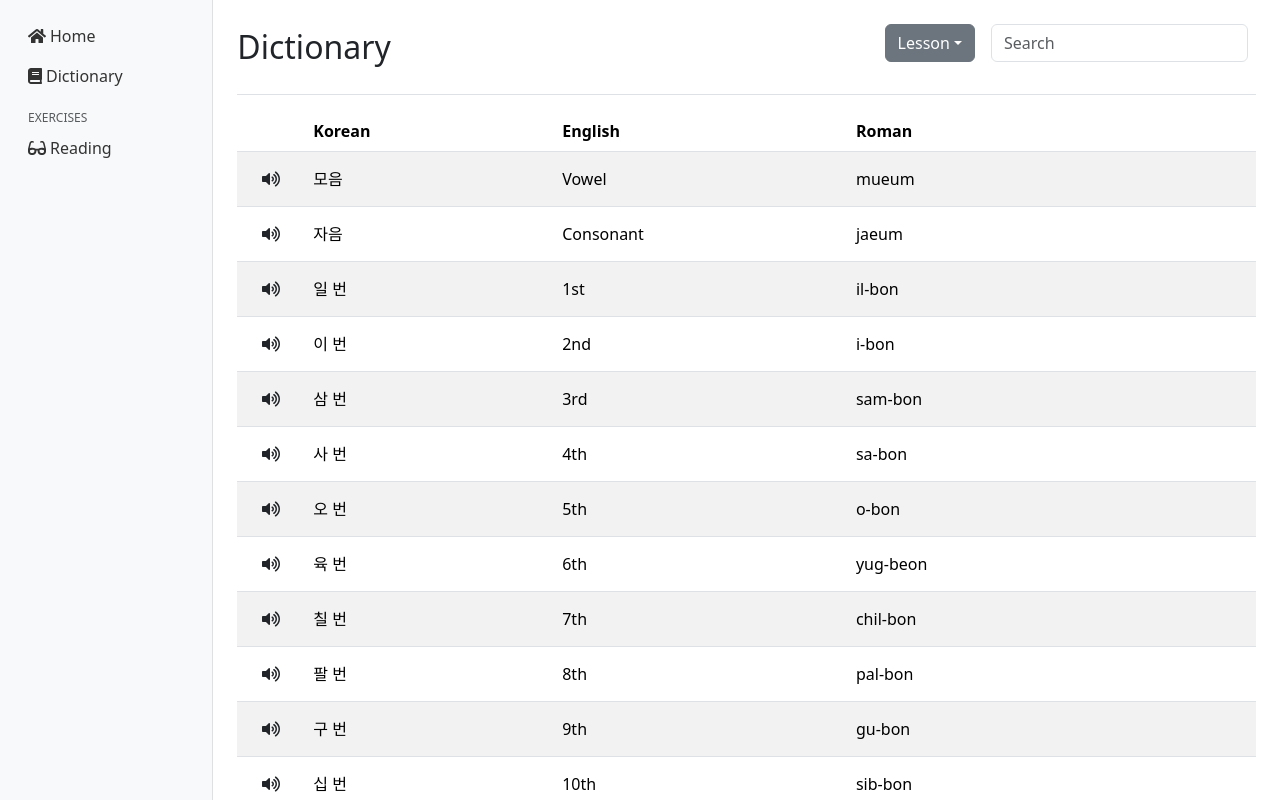
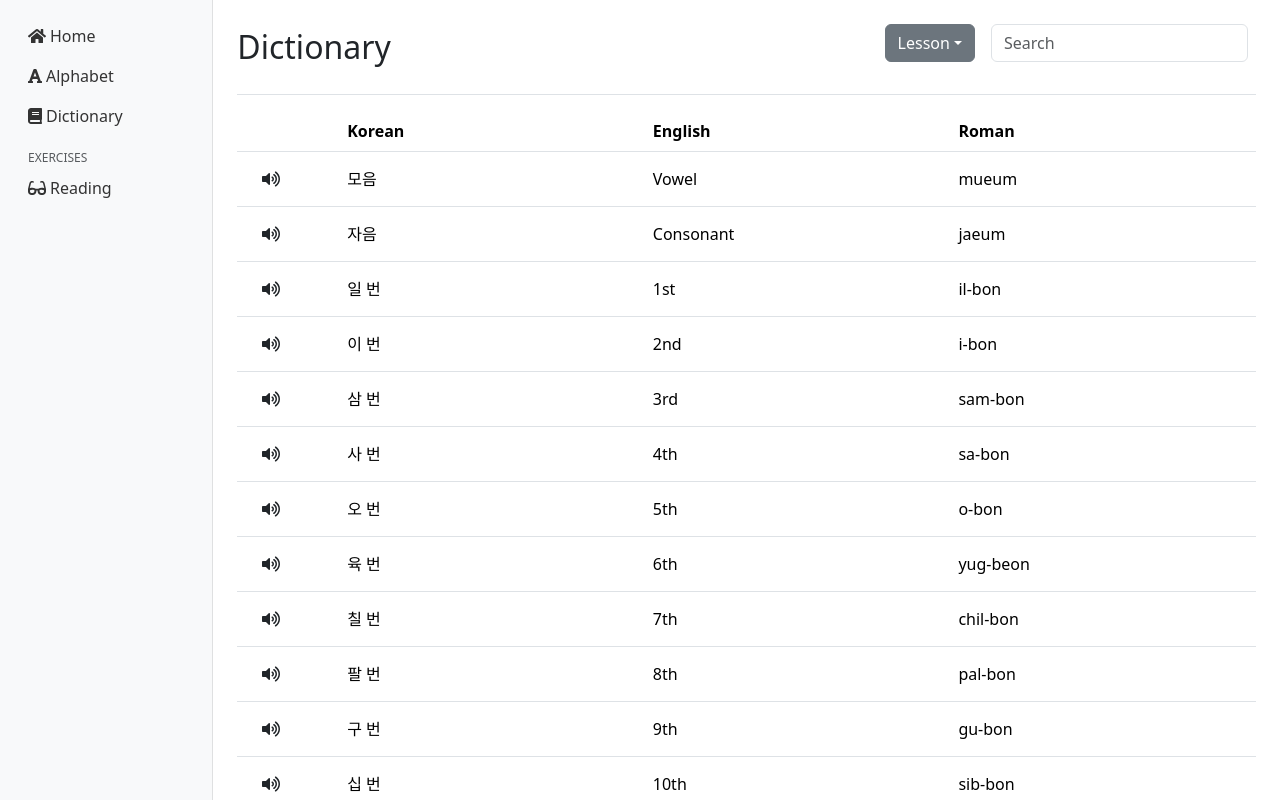
Before and after one commit to GTRekter/MetisPlatform, a React (Create React App) app in the folder web/: page /dictionary in a window 1280 px wide. Shown: the top 802 px of the page. Built offline with nearby package versions, Linux system fonts and the light colour scheme.

Commit message:
add alphabet

```diff
--- a/web/src/components/App.js
+++ b/web/src/components/App.js
@@ -3,7 +3,8 @@ import { Route } from 'react-router';
 import { Layout } from './Layout';
 import Home from './Home';
 // import Login from './Login';
-import Dictionary from './Dictionary';
+import Dictionary from '../pages/Dictionary';
+import Alphabet from '../pages/Alphabet';
 import Reading from './Reading';
 // import ProductCreationForm from './ProductCreationForm';
 
@@ -13,6 +14,7 @@ export default class App extends Component {
             <Layout>
               <Route exact path='/' component={Home} />
               {/* <Route exact path='/login' component={Login} /> */}
+              <Route exact path='/alphabet' component={Alphabet} />
               <Route exact path='/dictionary' component={Dictionary} />
               <Route exact path='/reading' component={Reading} />
               {/* <Route exact path='/addproduct' component={ProductCreationForm} /> */}
--- a/web/src/components/Reading.js
+++ b/web/src/components/Reading.js
@@ -18,7 +18,7 @@ export default class Reading extends Component {
         }
         this.onClickAddError = this.onClickAddError.bind(this);
         this.onClickAddCorrect = this.onClickAddCorrect.bind(this);
-        // this.onClickUpdateWordsByAlphabet = this.onClickUpdateWordsByAlphabet.bind(this);
+        this.onClickUpdateWordsByAlphabet = this.onClickUpdateWordsByAlphabet.bind(this);
         this.onClickViewTranslation = this.onClickViewTranslation.bind(this);
         this.onClickUpdateWordsByLessonId = this.onClickUpdateWordsByLessonId.bind(this);
         this.onClickUpdateWordsByAll = this.onClickUpdateWordsByAll.bind(this);
@@ -87,15 +87,15 @@ export default class Reading extends Component {
             correct: []
         });
     };
-    // onClickUpdateWordsByAlphabet = () => {
-    //     var mappedJson = LessonsService.getAlphabet();
-    //     this.setState({
-    //         words: this.shuffle(mappedJson),
-    //         currentWord: mappedJson[0],
-    //         errors: [],
-    //         correct: []
-    //     });
-    // };
+    onClickUpdateWordsByAlphabet = () => {
+        var mappedJson = LessonsService.getAlphabet();
+        this.setState({
+            words: this.shuffle(mappedJson),
+            currentWord: mappedJson[0],
+            errors: [],
+            correct: []
+        });
+    };
     updateCounters = (isError) => {
         if (this.state.words.length > (this.state.errors.length + this.state.correct.length) + 1) {
             if (isError) {
@@ -136,7 +136,7 @@ export default class Reading extends Component {
         }
         var lessonsOptions = [];
         lessonsOptions.push(<li key="0"><span className="dropdown-item pointer" onClick={() => this.onClickUpdateWordsByAll()}>All</span></li>);
-        // lessonsOptions.push(<li key="1"><span className="dropdown-item pointer" onClick={() => this.onClickUpdateWordsByAlphabet()}>Alphabet</span></li>);
+        lessonsOptions.push(<li key="1"><span className="dropdown-item pointer" onClick={() => this.onClickUpdateWordsByAlphabet()}>Alphabet</span></li>);
         for (var index = 0; index < this.state.lessonsCount; index++) {
             lessonsOptions.push(<li key={index+2}><span className="dropdown-item pointer" data-index={index} onClick={(element) => this.onClickUpdateWordsByLessonId(element)}>{index}</span></li>);
         }
--- a/web/src/components/Sidebar.js
+++ b/web/src/components/Sidebar.js
@@ -1,7 +1,7 @@
 import React, { Component } from 'react';
 import { Link } from 'react-router-dom';
 import { FontAwesomeIcon } from '@fortawesome/react-fontawesome'
-import { faBook, faSpellCheck, faGlasses, faHome, faFont } from '@fortawesome/free-solid-svg-icons'
+import { faBook, faGlasses, faHome, faFont } from '@fortawesome/free-solid-svg-icons'
 import './Sidebar.css';
 
 export default class Sidebar extends Component {
@@ -16,14 +16,14 @@ export default class Sidebar extends Component {
                                 <span className="px-1 d-none d-md-inline">Home</span>
                             </Link>
                         </li>
-                        {/* <li className="nav-item mt-0">
-                            <Link className="nav-link" to='/dictionary/alphabet'>
+                        <li className="nav-item mt-0">
+                            <Link className="nav-link" to='/alphabet'>
                                 <FontAwesomeIcon icon={faFont} />
                                 <span className="px-1 d-none d-md-inline">Alphabet</span>
                             </Link>
-                        </li> */}
+                        </li>
                         <li className="nav-item mt-0">
-                            <Link className="nav-link" to='/dictionary/lessons'>
+                            <Link className="nav-link" to='/dictionary'>
                                 <FontAwesomeIcon icon={faBook} />
                                 <span className="px-1 d-none d-md-inline">Dictionary</span>
                             </Link>
--- /dev/null
+++ b/web/src/components/WordList.js
@@ -0,0 +1,47 @@
+import React, { Component } from 'react'
+import SpeechService from '../services/SpeechService';
+import { FontAwesomeIcon } from '@fortawesome/react-fontawesome'
+import { faVolumeUp } from '@fortawesome/free-solid-svg-icons'
+
+export default class WordList extends Component {
+    constructor(props) {
+        super(props)
+        // console.log(props)
+        this.onClickPronounceWords = this.onClickPronounceWords.bind(this);
+    }
+    onClickPronounceWords = (string) => {
+        SpeechService.synthesizeSpeech(string);
+    }
+    render() {
+        return (
+            <div className="word-list">
+                <table className="table">
+                    <thead>
+                        <tr>
+                            <th className='w-10'></th>
+                            <th className='w-30'>Korean</th>
+                            <th className='w-30'>English</th>
+                            <th className='w-30'>Roman</th>
+                        </tr>
+                    </thead>
+                    <tbody>
+                        {
+                            this.props.words.map((word, index) =>
+                                <tr key={index} className='align-middle'>
+                                    <td>
+                                        <button className="btn btn-link mx-1 link-dark" onClick={() => this.onClickPronounceWords(word.korean)}>
+                                            <FontAwesomeIcon icon={faVolumeUp} />
+                                        </button>
+                                    </td>
+                                    <td>{word.korean}</td>
+                                    <td>{word.english}</td>
+                                    <td>{word.roman}</td>
+                                </tr>
+                            )
+                        }
+                    </tbody>
+                </table>
+            </div>
+        )
+    }
+}
--- a/web/src/data/alphabet.json
+++ b/web/src/data/alphabet.json
@@ -1,206 +1,244 @@
-[
 {
     "words": [
         {
             "korean": "ㄱ",
+            "english": "g/k",
             "roman": "g/k",
             "description": "Pronounced as in gold/kit"
         },
         {
             "korean": "ㄴ",
-                "roman": "g/k",
+            "english": "n",
+            "roman": "n",
             "description": "Pronounced as in near"
         },
         {
             "korean": "ㄷ",
+            "english": "d/t",
             "roman": "d/t",
             "description": "Pronounced as in day/hat"
         },
         {
             "korean": "ㄹ",
+            "english": "r/l",
             "roman": "r/l",
             "description": "Pronounced as in rabbit/ball"
         },
         {
             "korean": "ㅁ",
+            "english": "m",
             "roman": "m",
             "description": "Pronounced as in moon"
         },
         {
             "korean": "ㅂ",
+            "english": "b/p",
             "roman": "b/p",
             "description": "Pronounced as in boy/map"
         },
         {
             "korean": "ㅅ",
+            "english": "s/t",
             "roman": "s/t",
             "description": "Pronounced as in smile/rat"
         },
         {
             "korean": "ㅇ",
+            "english": "silent/ng",
             "roman": "silent/ng",
             "description": "Pronounced as in kingdom"
         },
         {
             "korean": "ㅈ",
+            "english": "j/t",
             "roman": "j/t",
             "description": "Pronounced as in joy/hat"
         },
         {
             "korean": "ㅊ",
+            "english": "ch/t",
             "roman": "ch/t",
             "description": "Pronounced as in chin/kit"
         },
         {
             "korean": "ㅋ",
+            "english": "k",
             "roman": "k",
             "description": "Pronounced as in kid"
         },
         {
             "korean": "ㅌ",
+            "english": "t",
             "roman": "t",
             "description": "Pronounced as in toy"
         },
         {
             "korean": "ㅍ",
+            "english": "p",
             "roman": "p",
             "description": "Pronounced as in play"
         },
         {
             "korean": "ㅎ",
+            "english": "h/t",
             "roman": "h/t",
             "description": "Pronounced as in hand/rat"
         },
         {
             "korean": "ㄲ",
+            "english": "gg/k",
             "roman": "gg/k",
             "description": "Pronounced as in great/back"
         },
         {
             "korean": "ㄸ",
+            "english": "dd/t",
             "roman": "dd/t",
             "description": "Pronounced as in desk/bat"
         },
         {
             "korean": "ㅃ",
+            "english": "bb/pp",
             "roman": "bb/pp",
             "description": "Pronounced as in brain/snap"
         },
         {
             "korean": "ㅆ",
+            "english": "ss/t",
             "roman": "ss/t",
             "description": "Pronounced as in smile/rat"
         },
         {
             "korean": "ㅉ",
+            "english": "jj/t",
             "roman": "jj/t",
             "description": "Pronounced as in joy/hat"
         },
         {
             "korean": "ㅏ",
+            "english": "a",
             "roman": "a",
-                "description": "Pronounced as in gold/kit"
+            "description": "Pronounced as in father"
         },
         {
             "korean": "ㅐ",
+            "english": "ae",
             "roman": "ae",
-                "description": "Pronounced as in near"
+            "description": "Pronounced as in pay"
         },
         {
             "korean": "ㅑ",
+            "english": "ya",
             "roman": "ya",
-                "description": "Pronounced as in day/hat"
+            "description": "Pronounced as in yacht"
         },
         {
             "korean": "ㅒ",
+            "english": "yae",
             "roman": "yae",
-                "description": "Pronounced as in rabbit/ball"
+            "description": "Pronounced as in yea!"
         },
         {
             "korean": "ㅓ",
+            "english": "eo",
             "roman": "eo",
-                "description": "Pronounced as in moon"
+            "description": "Pronounced as in young"
         },
         {
             "korean": "ㅔ",
+            "english": "e",
             "roman": "e",
-                "description": "Pronounced as in boy/map"
+            "description": "Pronounced as in set"
         },
         {
             "korean": "ㅕ",
+            "english": "yeo",
             "roman": "yeo",
-                "description": "Pronounced as in smile/rat"
+            "description": "Pronounced as in young"
         },
         {
             "korean": "ㅖ",
+            "english": "ye",
             "roman": "ye",
-                "description": "Pronounced as in kingdom"
+            "description": "Pronounced as in yet"
         },
         {
             "korean": "ㅗ",
+            "english": "o",
             "roman": "o",
-                "description": "Pronounced as in joy/hat"
+            "description": "Pronounced as in yo yo"
         },
         {
             "korean": "ㅘ",
+            "english": "wa",
             "roman": "wa",
-                "description": "Pronounced as in chin/kit"
+            "description": "Pronounced as in water"
         },
         {
             "korean": "ㅙ",
+            "english": "wae",
             "roman": "wae",
-                "description": "Pronounced as in kid"
+            "description": "Pronounced as in waiter"
         },
         {
             "korean": "ㅚ",
+            "english": "oi",
             "roman": "oi",
-                "description": "Pronounced as in toy"
+            "description": "Pronounced as in wait"
         },
         {
             "korean": "ㅛ",
+            "english": "yo",
             "roman": "yo",
-                "description": "Pronounced as in play"
+            "description": "Pronounced as in yo yo"
         },
         {
             "korean": "ㅜ",
+            "english": "u",
             "roman": "u",
-                "description": "Pronounced as in hand/rat"
+            "description": "Pronounced as in cool"
         },
         {
             "korean": "ㅝ",
+            "english": "weo",
             "roman": "weo",
-                "description": "Pronounced as in great/back"
+            "description": "Pronounced as in won"
         },
         {
             "korean": "ㅞ",
+            "english": "we",
             "roman": "we",
-                "description": "Pronounced as in desk/bat"
+            "description": "Pronounced as in wet"
         },
         {
             "korean": "ㅟ",
+            "english": "ui",
             "roman": "ui",
-                "description": "Pronounced as in brain/snap"
+            "description": "Pronounced as in we"
         },
         {
             "korean": "ㅠ",
+            "english": "yu",
             "roman": "yu",
-                "description": "Pronounced as in smile/rat"
+            "description": "Pronounced as in you"
         },
         {
             "korean": "ㅡ",
+            "english": "u",
             "roman": "u",
-                "description": "Pronounced as in joy/hat"
+            "description": "Pronounced as in good"
         },
         {
             "korean": "ㅢ",
+            "english": "ui",
             "roman": "ui",
-                "description": "Pronounced as in joy/hat"
+            "description": "Pronounced as in wisdom"
         },
         {
             "korean": "ㅣ",
+            "english": "i",
             "roman": "i",
-                "description": "Pronounced as in joy/hat"
+            "description": "Pronounced as in sheep"
         }
     ]
 }
-]
--- a/web/src/index.css
+++ b/web/src/index.css
@@ -1,5 +1,17 @@
 .pointer {
   cursor: pointer;
+}
+.w-10 {
+  width: 10%;
+}
+.w-20 {
+  width: 20%;
+}
+.w-30 {
+  width: 30%;
+}
+.w-40 {
+  width: 40%;
 }
 .mx-n1 {
   margin-right: -0.75rem;
@@ -11,47 +23,3 @@
     margin-left: -1.5rem;
   }
 }
-
-body {
-  font-size: .875rem;
-}
-
-.feather {
-  width: 16px;
-  height: 16px;
-  vertical-align: text-bottom;
-}
-
-/*
- * Navbar
- */
-
-.navbar-brand {
-  padding-top: .75rem;
-  padding-bottom: .75rem;
-  font-size: 1rem;
-  background-color: rgba(0, 0, 0, .25);
-  box-shadow: inset -1px 0 0 rgba(0, 0, 0, .25);
-}
-
-.navbar .navbar-toggler {
-  top: .25rem;
-  right: 1rem;
-}
-
-.navbar .form-control {
-  padding: .75rem 1rem;
-  border-width: 0;
-  border-radius: 0;
-}
-
-.form-control-dark {
-  color: #fff;
-  background-color: rgba(255, 255, 255, .1);
-  border-color: rgba(255, 255, 255, .1);
-}
-
-.form-control-dark:focus {
-  border-color: transparent;
-  box-shadow: 0 0 0 3px rgba(255, 255, 255, .25);
-}
--- /dev/null
+++ b/web/src/pages/Alphabet.js
@@ -0,0 +1,38 @@
+import React, { Component } from 'react'
+import LessonsService from '../services/LessonsService';
+import WordList from '../components/WordList';
+
+export default class Alphabet extends Component {
+    constructor(props) {
+        super(props)
+        this.state = {
+            words: []
+        }
+        this.onChangeQueryString = this.onChangeQueryString.bind(this);
+    }
+    componentDidMount() {
+        this.setState({
+            words: LessonsService.getAlphabet()
+        });
+    }
+    onChangeQueryString = (event) => {
+        this.setState({
+            words: LessonsService.getAllWordsFromString(event.target.value)
+        });
+    }
+    render() {
+        return (
+            <div>
+                <div className="d-flex justify-content-between flex-wrap flex-md-nowrap align-items-center pt-3 pb-2 mb-3 border-bottom">
+                    <h1 className="h2">Alphabet</h1>
+                    <div className="btn-toolbar mb-2 mb-md-0">
+                        <div className="input-group mb-3 px-2 py-2">
+                            <input type="text" className="form-control" placeholder="Search" aria-label="Word" name="searchQuery" value={this.state.searchQuery} onChange={(element) => this.onChangeQueryString(element)} />
+                        </div>
+                    </div>
+                </div>
+                <WordList words={this.state.words} />
+            </div>
+        )
+    }
+}
--- a/web/src/components/Dictionary.js
+++ b/web/src/pages/Dictionary.js
@@ -1,8 +1,6 @@
 import React, { Component } from 'react'
 import LessonsService from '../services/LessonsService';
-import SpeechService from '../services/SpeechService';
-import { FontAwesomeIcon } from '@fortawesome/react-fontawesome'
-import { faVolumeUp } from '@fortawesome/free-solid-svg-icons'
+import WordList from '../components/WordList';
 
 export default class Dictionary extends Component {
     constructor(props) {
@@ -12,7 +10,6 @@ export default class Dictionary extends Component {
             lessonsCount: 0
         }
         this.onChangeQueryString = this.onChangeQueryString.bind(this);
-        this.onClickPronounceWords = this.onClickPronounceWords.bind(this);
         this.onClickUpdateWordsByLessonId = this.onClickUpdateWordsByLessonId.bind(this);
         this.onClickUpdateWordsByAll = this.onClickUpdateWordsByAll.bind(this);
     }
@@ -38,9 +35,6 @@ export default class Dictionary extends Component {
             words: LessonsService.getAllWordsFromString(event.target.value)
         });
     }
-    onClickPronounceWords = (string) => {
-        SpeechService.synthesizeSpeech(string);
-    }
     render() {
         var lessonsOptions = [];
         lessonsOptions.push(<li key="0"><span className="dropdown-item pointer" onClick={() => this.onClickUpdateWordsByAll()}>All</span></li>);
@@ -65,32 +59,7 @@ export default class Dictionary extends Component {
                         </div>
                     </div>
                 </div>
-                <table className="table table-striped">
-                    <thead>
-                        <tr>
-                            <th></th>
-                            <th>Korean</th>
-                            <th>English</th>
-                            <th>Roman</th>
-                        </tr>
-                    </thead>
-                    <tbody>
-                        {
-                            this.state.words.map((word,index) =>
-                                <tr key={index} className='align-middle'>
-                                    <td>
-                                        <button className="btn btn-link mx-1 link-dark" onClick={() => this.onClickPronounceWords(word.korean)}>
-                                            <FontAwesomeIcon icon={faVolumeUp} />
-                                        </button>
-                                    </td>
-                                    <td>{word.korean}</td>
-                                    <td>{word.english}</td>
-                                    <td>{word.roman}</td>
-                                </tr>
-                            )
-                        }
-                    </tbody>
-                </table>
+                <WordList words={this.state.words} />
             </div>
         )
     }
--- a/web/src/services/LessonsService.js
+++ b/web/src/services/LessonsService.js
@@ -17,23 +17,23 @@ class LessonsService {
                 }
             })
         });
+        console.log(wordArrays);
         var words = [];
         for(var i = 0; i < wordArrays.length; i++) {
             words = words.concat(wordArrays[i]);
         }
+        console.log(words);
         return words;
     }
     getAlphabet(){
-        return dataAlphabet.map(lesson => {
-            return lesson.words.map(item => {
+        return dataAlphabet.words.map(item => {
             return {
                 korean: item.korean,
-                    english: "",
+                english: item.english,
                 roman: item.roman,
                 description: item.description,
                 example: ""
             }
-            })
         });
     }
     getAllWordsFromLessonId(lessonID){
```
Lines whose indentation alone changed are shown as unchanged.
